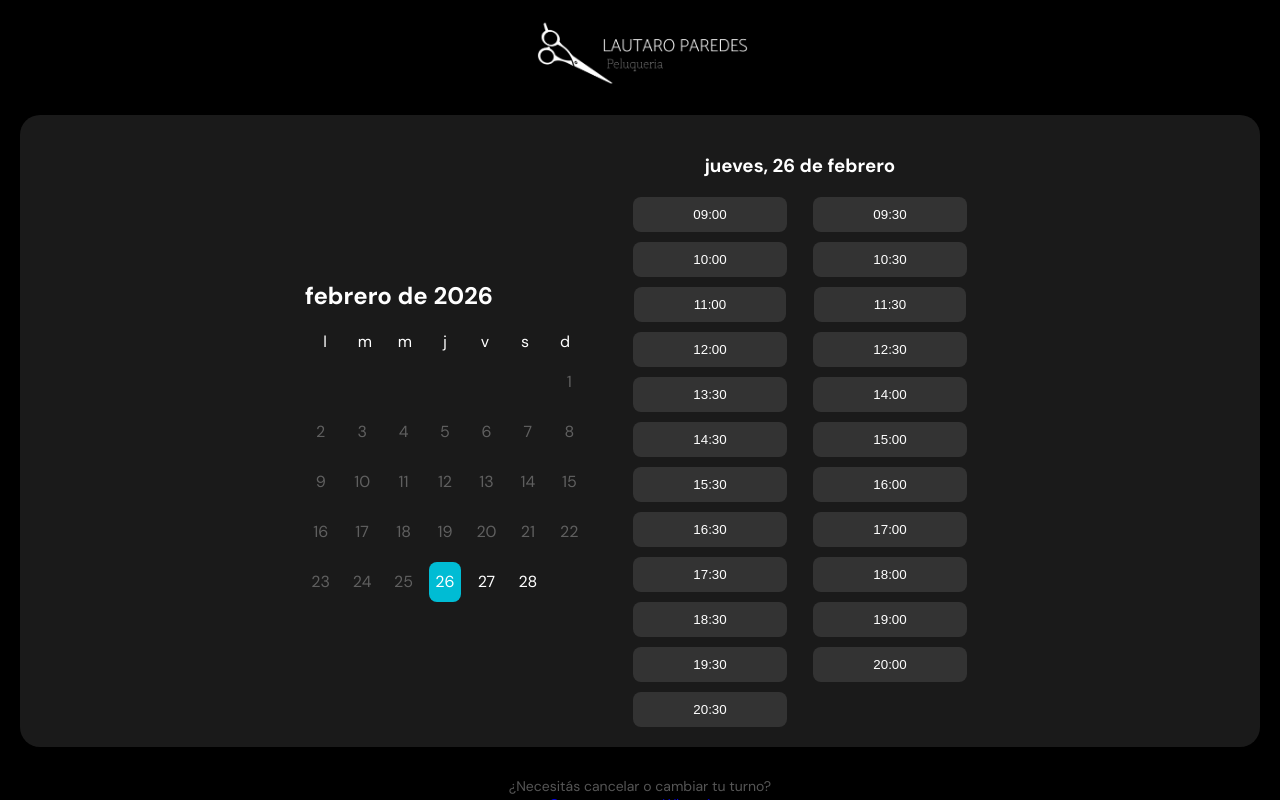
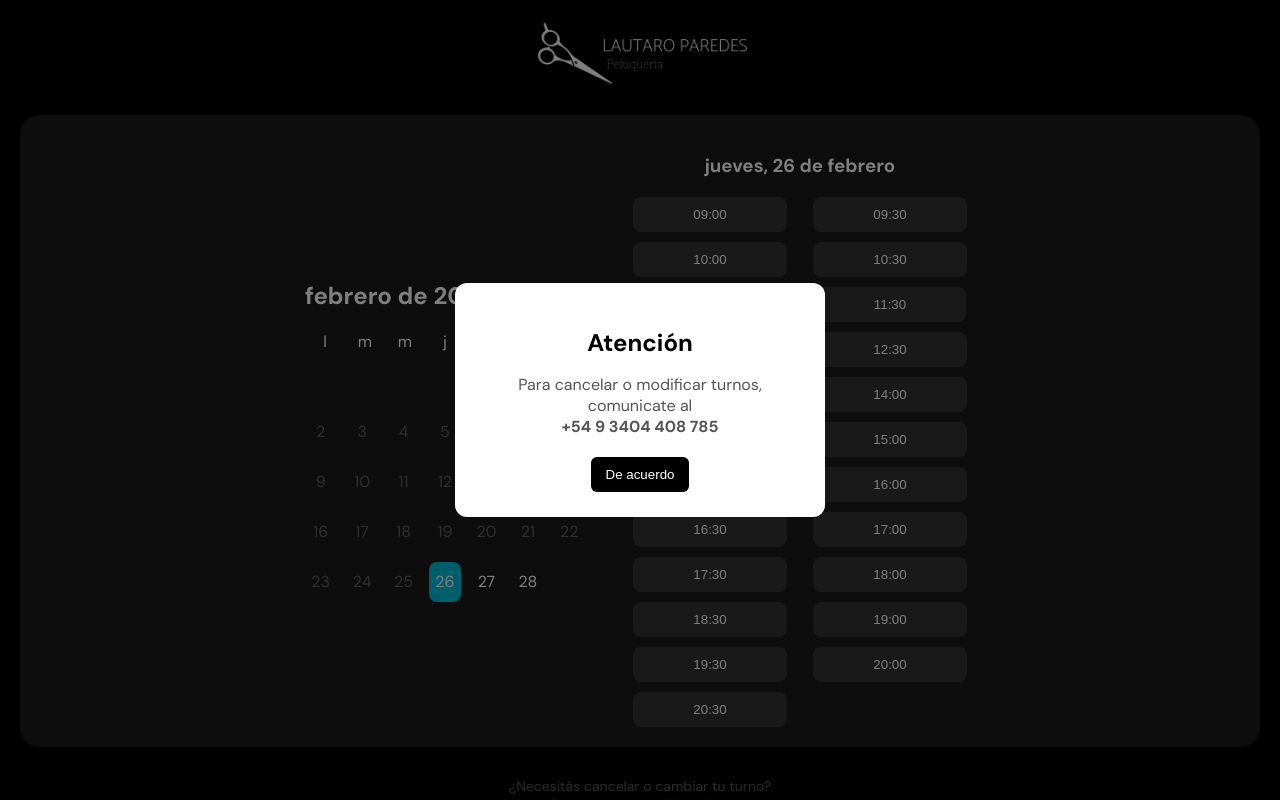
Before and after one commit to AgusParedes/PeluqueriaLautaroParedes, a React (Vite) app in the folder Peluqueria-Front/: page /BookingPage in a window 1280 px wide. Built offline with nearby package versions, Linux system fonts and the light colour scheme; no server answers.

Commit message:
add initial modal notice for booking information

```diff
--- a/Peluqueria-Front/src/App.jsx
+++ b/Peluqueria-Front/src/App.jsx
@@ -4,6 +4,7 @@ import VistaCliente from "./components/VistaCliente/VistaCliente.jsx";
 import VistaPeluquero from "./components/VistaPeluquero/VistaPeluquero.jsx";
 import Home from "./components/Home/Home.jsx";
 import { BrowserRouter, Routes, Route } from "react-router-dom";
+import AvisoModal from "./components/AvisoModal/AvisoModal.jsx";
 
 function App() {
 
@@ -19,6 +20,7 @@ function App() {
 
   const [turnosReservados, setTurnosReservados] = useState([]);
   const [turnosBloqueados, setTurnosBloqueados] = useState([]);
+  const [mostrarAviso, setMostrarAviso] = useState(true);
 
   const reservarTurno = async (dia, hora, nombre, telefono) => {
 
@@ -101,11 +103,20 @@ function App() {
 
               <Route path='/' element={<Home />} />
 
-              <Route path='/BookingPage' element={<VistaCliente
-                  turnosReservados={turnosReservados}
-                  turnosBloqueados={turnosBloqueados}
-                  reservarTurno={reservarTurno}
-                />} />
+              <Route path='/BookingPage' element={
+                  <>
+                    {mostrarAviso && (
+                      <AvisoModal onClose={() => setMostrarAviso(false)} />
+                    )}
+
+                    <VistaCliente
+                      turnosReservados={turnosReservados}
+                      turnosBloqueados={turnosBloqueados}
+                      reservarTurno={reservarTurno}
+                    />
+                  </>
+                }
+              />
 
               <Route path='/SobreNosotros' element={<VistaPeluquero
                   turnosReservados={turnosReservados}
--- /dev/null
+++ b/Peluqueria-Front/src/components/AvisoModal/AvisoModal.jsx
@@ -0,0 +1,27 @@
+import React from "react";
+import "./AvisoModal.scss";
+function AvisoModal({ onClose }) {
+
+  const handleOverlayClick = (e) => {
+    if (e.target.classList.contains("modal")) {
+      onClose();
+    }
+  };
+
+  return (
+    <div className="modal" onClick={handleOverlayClick}>
+      <div className="modal__contenido">
+        <h2>Atención</h2>
+        <p>
+          Para cancelar o modificar turnos, comunicate al <br />
+          <strong>+54 9 3404 408 785</strong>
+        </p>
+
+        <button onClick={onClose}>De acuerdo</button>
+      </div>
+    </div>
+  );
+}
+
+
+export default AvisoModal;
--- /dev/null
+++ b/Peluqueria-Front/src/components/AvisoModal/AvisoModal.scss
@@ -0,0 +1,73 @@
+.modal {
+  position: fixed;
+  top: 0;
+  left: 0;
+  width: 100%;
+  height: 100%;
+  background: rgba(0, 0, 0, 0.5);
+
+  display: flex;
+  justify-content: center;
+  align-items: center;
+
+  z-index: 1000;
+}
+
+.modal__contenido {
+  background: white;
+  padding: 25px;
+  border-radius: 12px;
+  text-align: center;
+  max-width: 320px;
+  width: 90%;
+
+  h2 {
+    margin-bottom: 10px;
+  }
+
+  p {
+    margin-bottom: 20px;
+    color: #555;
+  }
+
+  button {
+    padding: 10px 15px;
+    border: none;
+    background: black;
+    color: white;
+    cursor: pointer;
+    border-radius: 6px;
+    transition: 0.2s;
+
+    &:hover {
+      opacity: 0.8;
+    }
+  }
+}
+.fade-in {
+  animation: fadeIn 0.3s ease;
+}
+
+.scale-in {
+  animation: scaleIn 0.3s ease;
+}
+
+@keyframes fadeIn {
+  from {
+    opacity: 0;
+  }
+  to {
+    opacity: 1;
+  }
+}
+
+@keyframes scaleIn {
+  from {
+    transform: scale(0.9);
+    opacity: 0;
+  }
+  to {
+    transform: scale(1);
+    opacity: 1;
+  }
+}
--- a/Peluqueria-Front/src/components/GenerarTabla/GenerarTabla.jsx
+++ b/Peluqueria-Front/src/components/GenerarTabla/GenerarTabla.jsx
@@ -154,7 +154,7 @@ function GenerarTabla({
                     : estaReservado
                     ? "Reservado"
                     : modo === "peluquero"
-                    ? "- Bloquear"
+                    ? " Bloquear"
                     : ""}
                 </button>
 
--- a/Peluqueria-Front/src/components/VistaCliente/VistaCliente.jsx
+++ b/Peluqueria-Front/src/components/VistaCliente/VistaCliente.jsx
@@ -42,12 +42,13 @@ function VistaCliente({
                 <p>
                     ¿Necesitás cancelar o cambiar tu turno? <br />
                     <a
-                    href="https://wa.me/549123456789"
+                    href="https://wa.me/5493404408785"
                     target="_blank"
                     rel="noopener noreferrer"
                     >
                     Contactanos por WhatsApp
                     </a>
+                    <br />o comunicate al <a href="tel:+5493404408785">+5493404408785</a>
                 </p>
             </div>
         </div>
```
